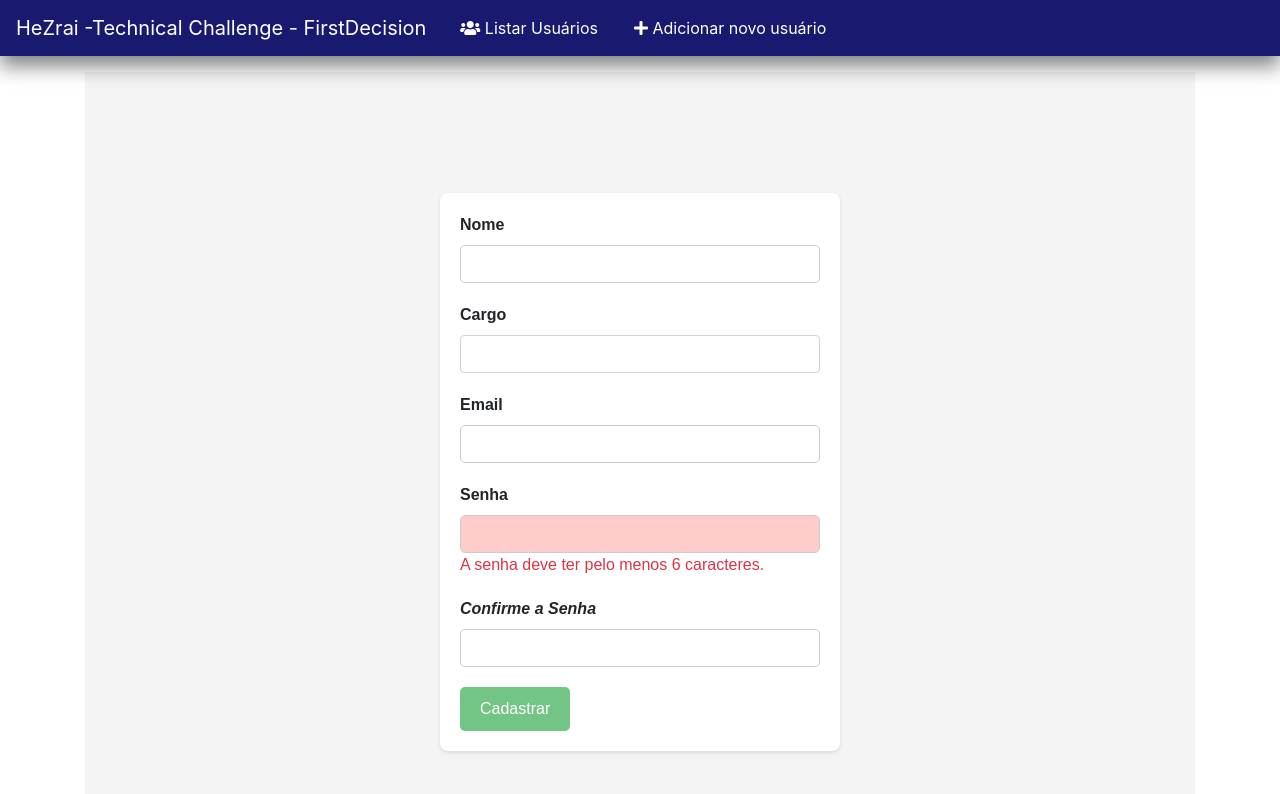
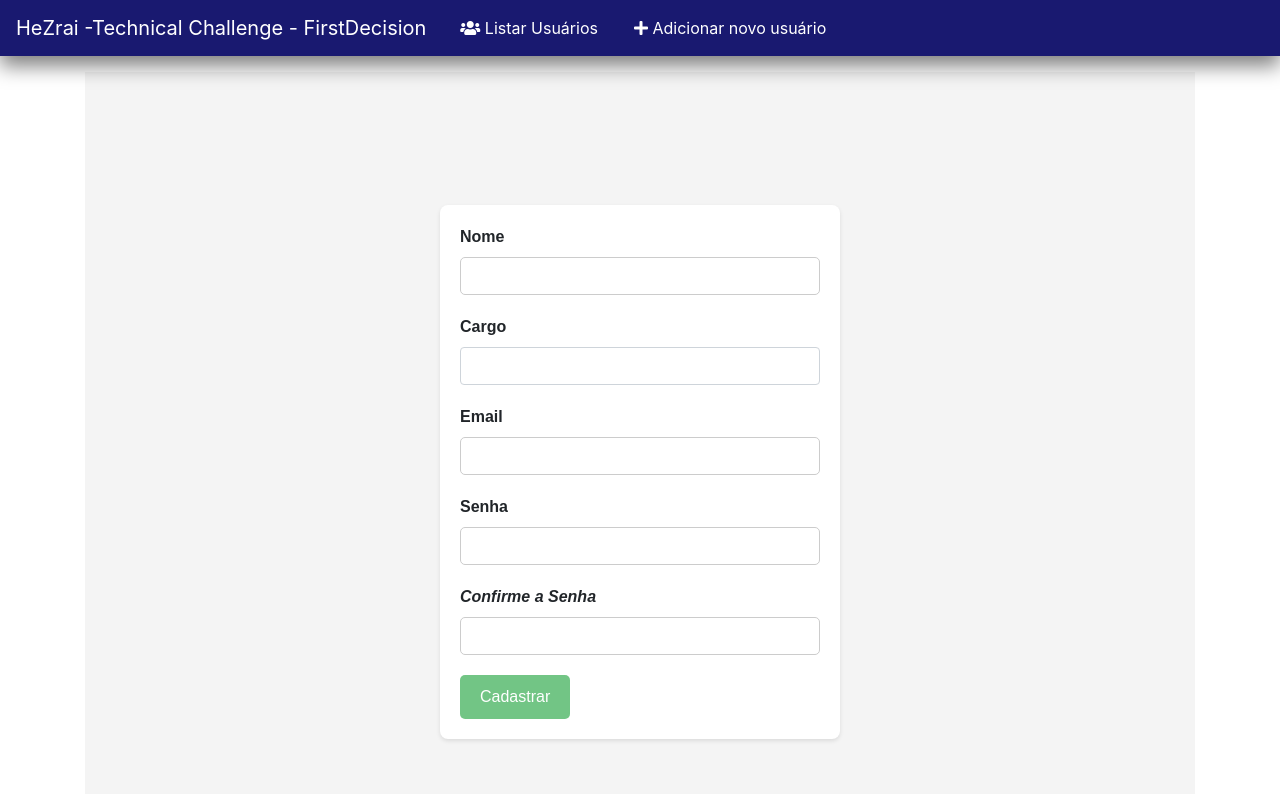
Before and after one commit to Hezrai/firstDecisionFront, an Angular app: page /add in a window 1280 px wide. Shown: the top 794 px of the page. Built offline with nearby package versions, Linux system fonts and the light colour scheme.

Commit message:
tratamento de email e senha

```diff
--- a/src/app/components/add-usuario/add-usuario.component.html
+++ b/src/app/components/add-usuario/add-usuario.component.html
@@ -65,23 +65,22 @@
           type="password"
           class="form-control"
           id="password"
-          required
-          minlength="6"
-          maxlength="20"
           [(ngModel)]="usuario.senha"
           name="password"
-          [ngClass]="{'error': !usuario.senha && showAlert || usuario.senha?.length < 6 || usuario.senha?.length > 20}"
+          [ngClass]="{'error': !usuario.senha && showAlert || (usuario.senha && usuario.senha.length < 6) || (usuario.senha && usuario.senha.length > 20)}"
         />
         <div *ngIf="!usuario.senha && showAlert" class="text-danger">
           Senha é obrigatória.
         </div>
-        <div *ngIf="usuario.senha?.length < 6" class="text-danger">
+        <div *ngIf="usuario.senha && usuario.senha.length < 6" class="text-danger">
           A senha deve ter pelo menos 6 caracteres.
         </div>
-        <div *ngIf="usuario.senha?.length > 20" class="text-danger">
+        <div *ngIf="usuario.senha && usuario.senha.length > 20" class="text-danger">
           A senha deve ter no máximo 20 caracteres.
         </div>
-      </div>
+    </div>
+
+
 
 
       <div class="form-group">
```
